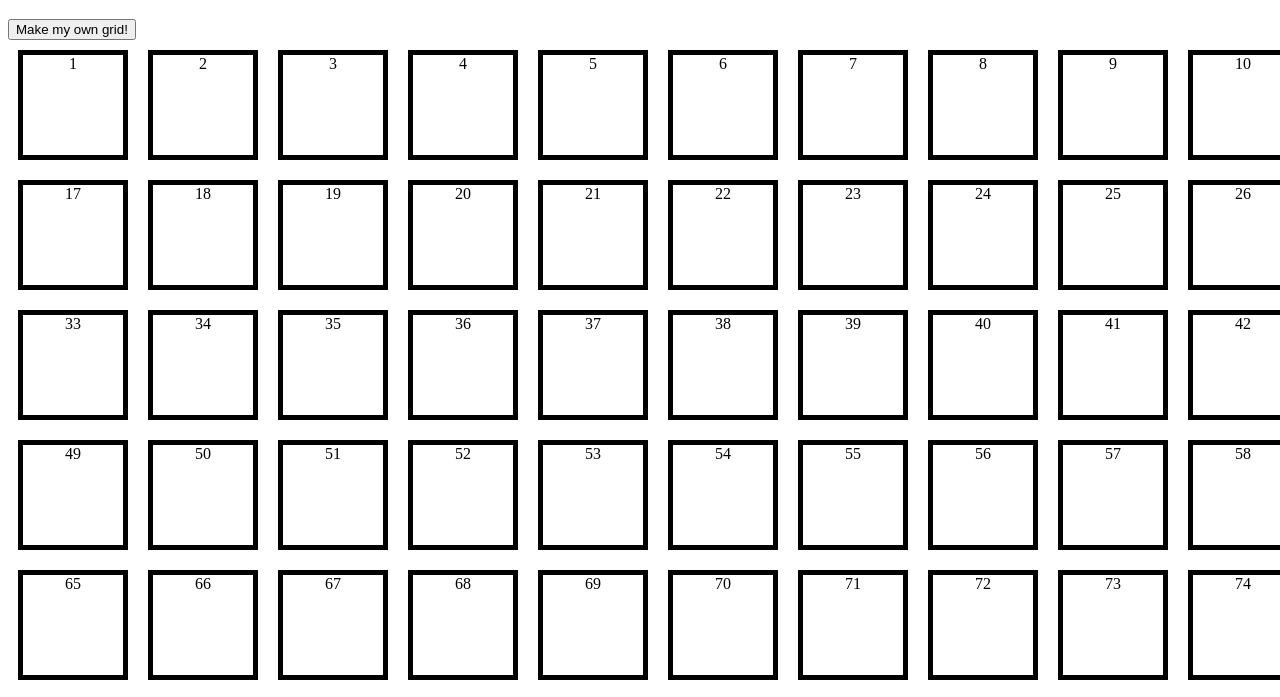
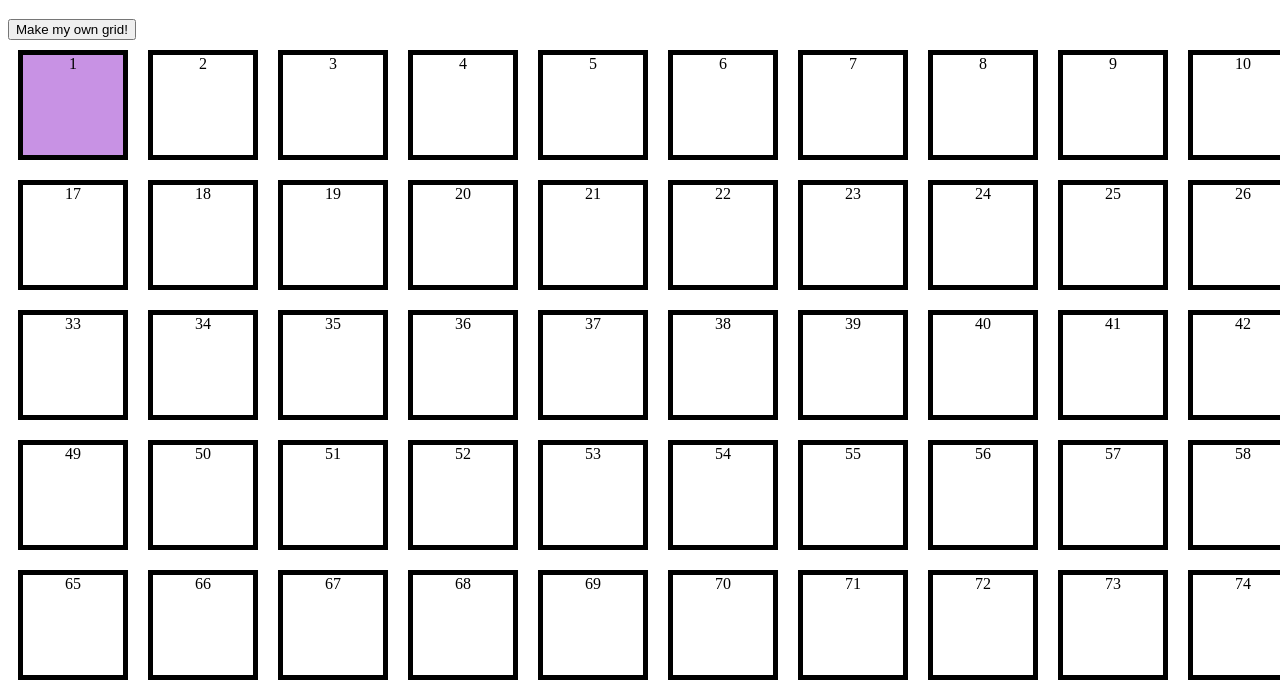
Before and after one commit to carterhem/odin-etch-a-sketch, a plain HTML site: page index.html in a window 1280 px wide. In both pictures the pointer is over the element 73 px from the left and 165 px from the top of the page. Shown: the part 61-758 px from the top of the page. Drawn offline with Linux system fonts and the light colour scheme.

Commit message:
hover functionality completed

```diff
--- a/style.css
+++ b/style.css
@@ -9,3 +9,7 @@
   border: 5px solid black;
   text-align: center;
 }
+
+.box:hover {
+  background-color: rgb(200, 146, 228);
+}
```
Also changed, not shown: 1 other file.
